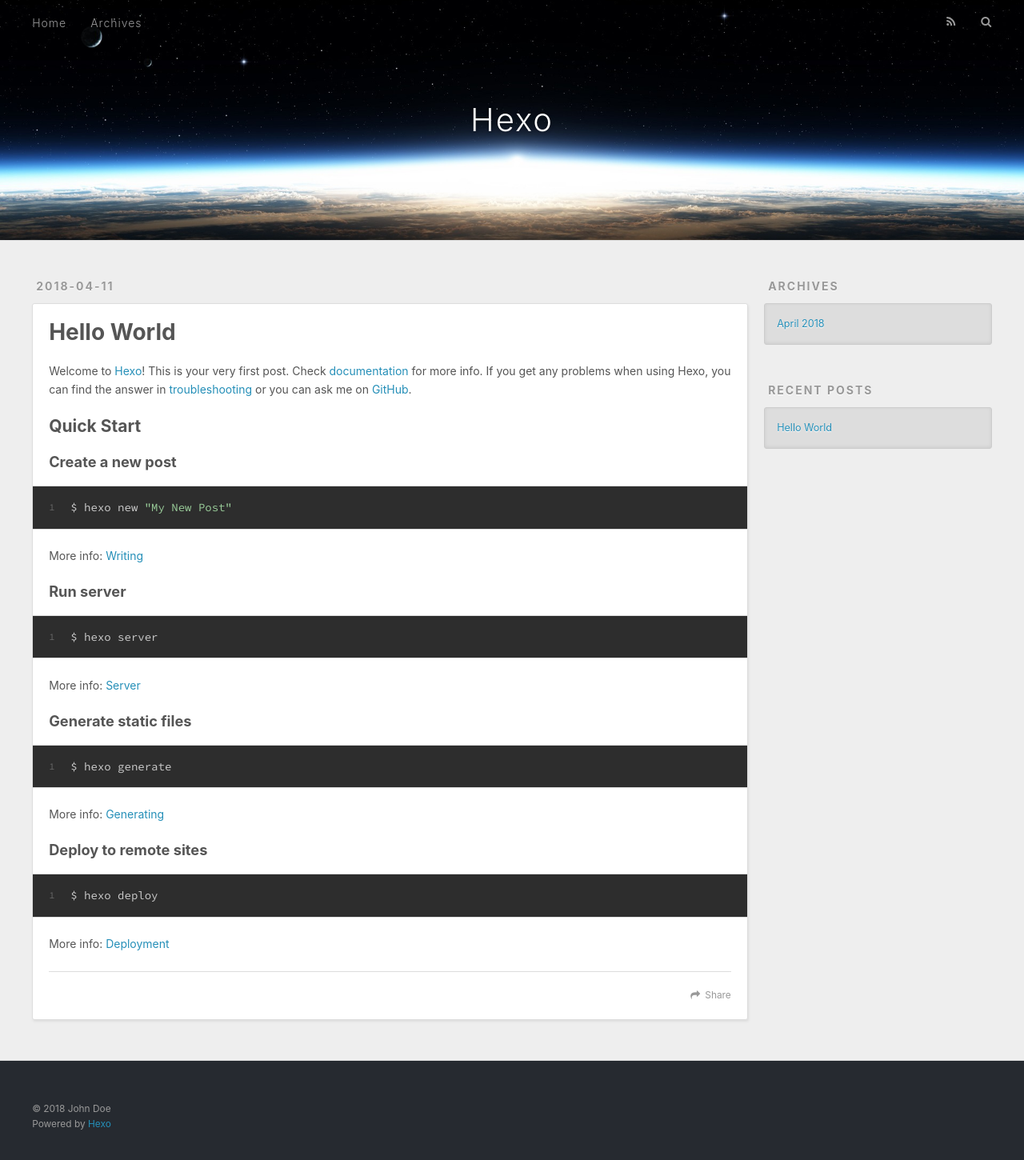
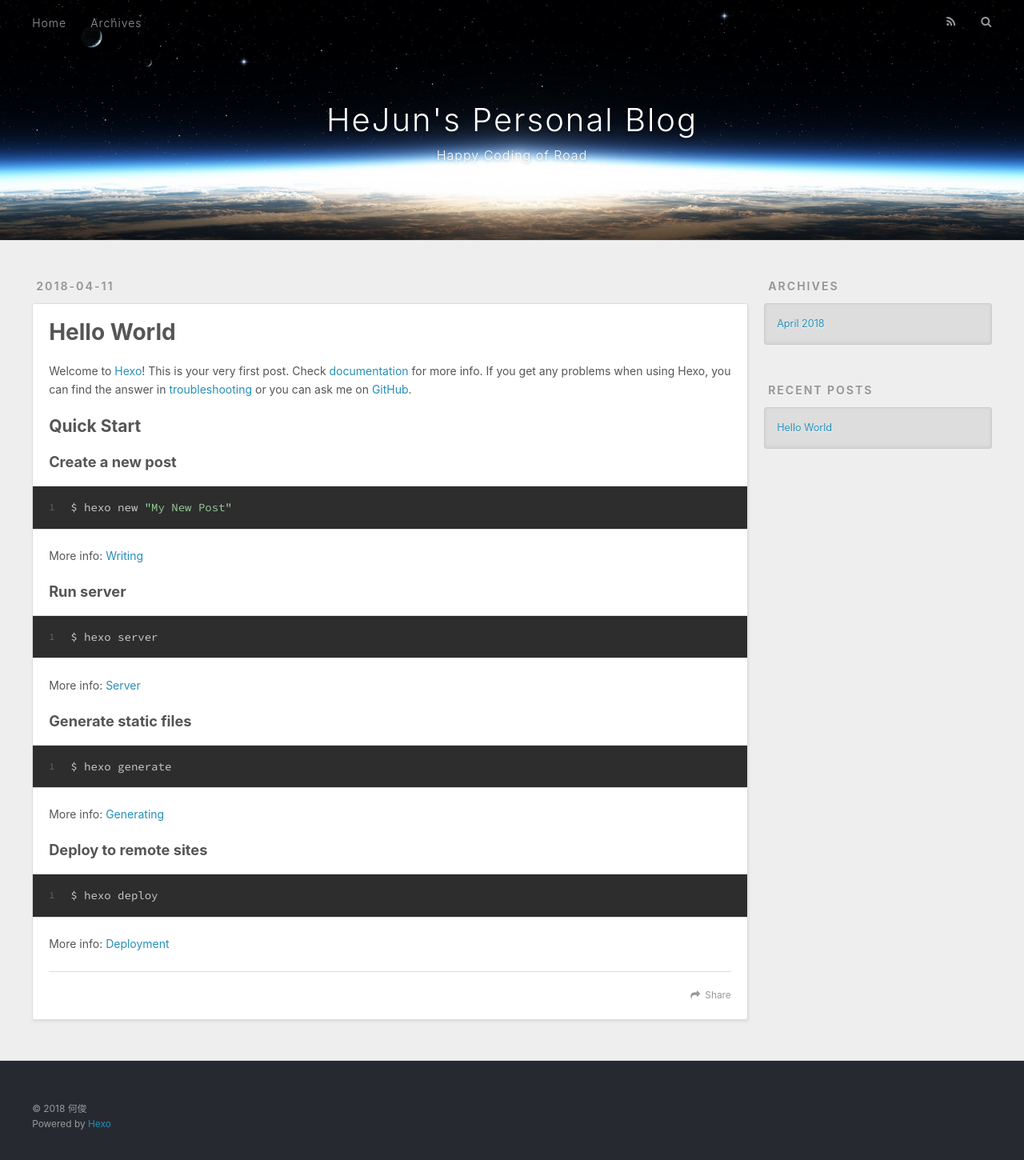
Before and after one commit to 769231735/hejun.github.io, a plain HTML site: page index.html in a window 1280 px wide. Shown: the whole page at 80% size. Drawn offline with nearby package versions, Linux system fonts and the light colour scheme.

Commit message:
Site updated: 2018-04-11 20:45:54

```diff
--- a/index.html
+++ b/index.html
@@ -5,17 +5,18 @@
 
 
 
-  <title>Hexo</title>
+  <title>HeJun&#39;s Personal Blog</title>
   <meta name="viewport" content="width=device-width, initial-scale=1, maximum-scale=1">
-  <meta property="og:type" content="website">
-<meta property="og:title" content="Hexo">
+  <meta name="keywords" content="何俊博客">
+<meta property="og:type" content="website">
+<meta property="og:title" content="HeJun&#39;s Personal Blog">
 <meta property="og:url" content="http://yoursite.com/index.html">
-<meta property="og:site_name" content="Hexo">
-<meta property="og:locale" content="default">
+<meta property="og:site_name" content="HeJun&#39;s Personal Blog">
+<meta property="og:locale" content="中文">
 <meta name="twitter:card" content="summary">
-<meta name="twitter:title" content="Hexo">
+<meta name="twitter:title" content="HeJun&#39;s Personal Blog">
 
-    <link rel="alternate" href="/atom.xml" title="Hexo" type="application/atom+xml">
+    <link rel="alternate" href="/atom.xml" title="HeJun&#39;s Personal Blog" type="application/atom+xml">
 
 
     <link rel="icon" href="/favicon.png">
@@ -34,8 +35,12 @@
   <div id="header-outer" class="outer">
     <div id="header-title" class="inner">
       <h1 id="logo-wrap">
-        <a href="/" id="logo">Hexo</a>
+        <a href="/" id="logo">HeJun&#39;s Personal Blog</a>
       </h1>
+
+        <h2 id="subtitle-wrap">
+          <a href="/" id="subtitle">Happy Coding of Road</a>
+        </h2>
 
     </div>
     <div id="header-inner" class="inner">
@@ -97,7 +102,7 @@
 
     </div>
     <footer class="article-footer">
-      <a data-url="http://yoursite.com/2018/04/11/hello-world/" data-id="cjfv1pmxk0000661ynnjd3yx6" class="article-share-link">Share</a>
+      <a data-url="http://yoursite.com/2018/04/11/hello-world/" data-id="cjfv38oa70000911yt6rwzfsg" class="article-share-link">Share</a>
 
 
     </footer>
@@ -153,7 +158,7 @@
 
   <div class="outer">
     <div id="footer-info" class="inner">
-      &copy; 2018 John Doe<br>
+      &copy; 2018 何俊<br>
       Powered by <a href="http://hexo.io/" target="_blank">Hexo</a>
     </div>
   </div>
```
Also changed, not shown: 2018/04/11/hello-world/index.html (+12 -7 lines), archives/2018/04/index.html (+14 -9 lines), archives/2018/index.html (+14 -9 lines), archives/index.html (+14 -9 lines).
